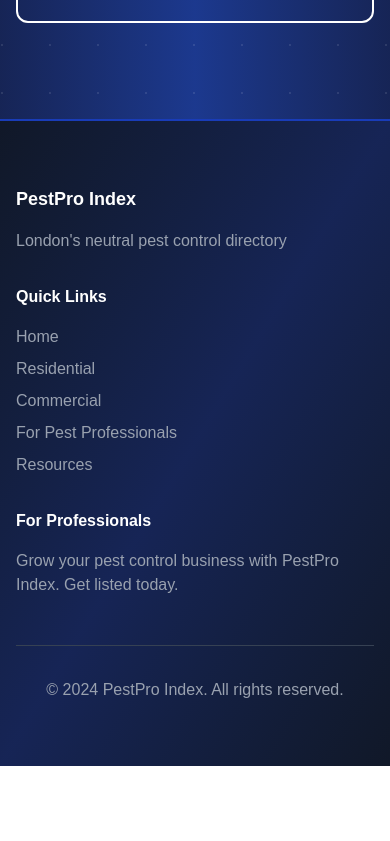
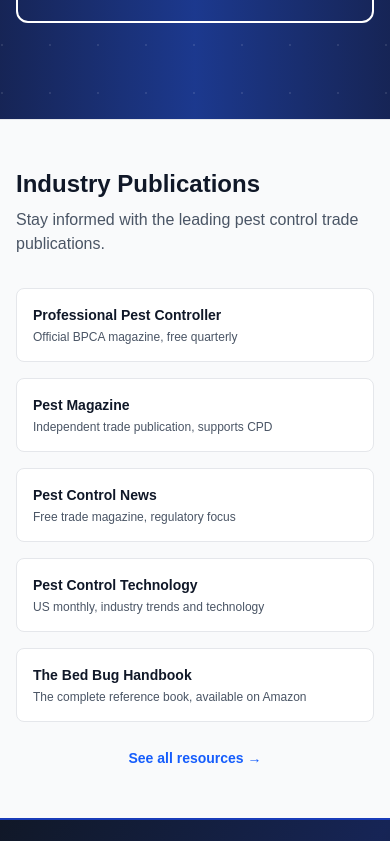
Before and after one commit to aarongeorghiades-hub/pestpro-index-v2-live, a Next.js app: page /professionals in a window 390 px wide. Shown: the part 9083-9924 px from the top of the page. Before the commit the page ends 9849 px from the top, so only its background shows below. Built offline with nearby package versions, Linux system fonts and the light colour scheme.

Commit message:
Step 4: Add Industry Publications quick links to For Pest Professionals page

```diff
--- a/app/professionals/page.tsx
+++ b/app/professionals/page.tsx
@@ -699,6 +699,43 @@
         </div>
       </div>
 
+      {/* INDUSTRY PUBLICATIONS QUICK LINKS */}
+      <section className="relative bg-gray-50 py-12 border-t border-gray-200">
+        <div className="max-w-6xl mx-auto px-4 sm:px-6 lg:px-8">
+          <div className="mb-8">
+            <h3 className="text-2xl font-black text-gray-900 mb-2">Industry Publications</h3>
+            <p className="text-gray-600">Stay informed with the leading pest control trade publications.</p>
+          </div>
+
+          <div className="grid grid-cols-1 md:grid-cols-2 lg:grid-cols-5 gap-4 mb-6">
+            <a href="https://bpca.org.uk/ppc-magazine" target="_blank" rel="noopener noreferrer" className="bg-white p-4 rounded-lg border border-gray-200 hover:border-blue-600 hover:shadow-md transition-all">
+              <h4 className="font-bold text-gray-900 mb-1 text-sm">Professional Pest Controller</h4>
+              <p className="text-xs text-gray-600">Official BPCA magazine, free quarterly</p>
+            </a>
+            <a href="https://pestmagazine.co.uk/" target="_blank" rel="noopener noreferrer" className="bg-white p-4 rounded-lg border border-gray-200 hover:border-blue-600 hover:shadow-md transition-all">
+              <h4 className="font-bold text-gray-900 mb-1 text-sm">Pest Magazine</h4>
+              <p className="text-xs text-gray-600">Independent trade publication, supports CPD</p>
+            </a>
+            <a href="https://www.pestcontrolnews.com/" target="_blank" rel="noopener noreferrer" className="bg-white p-4 rounded-lg border border-gray-200 hover:border-blue-600 hover:shadow-md transition-all">
+              <h4 className="font-bold text-gray-900 mb-1 text-sm">Pest Control News</h4>
+              <p className="text-xs text-gray-600">Free trade magazine, regulatory focus</p>
+            </a>
+            <a href="https://www.pctonline.com/" target="_blank" rel="noopener noreferrer" className="bg-white p-4 rounded-lg border border-gray-200 hover:border-blue-600 hover:shadow-md transition-all">
+              <h4 className="font-bold text-gray-900 mb-1 text-sm">Pest Control Technology</h4>
+              <p className="text-xs text-gray-600">US monthly, industry trends and technology</p>
+            </a>
+            <a href="https://www.amazon.co.uk/dp/B09TZK7FYS?tag=pestproindex-21" target="_blank" rel="noopener noreferrer" className="bg-white p-4 rounded-lg border border-gray-200 hover:border-blue-600 hover:shadow-md transition-all">
+              <h4 className="font-bold text-gray-900 mb-1 text-sm">The Bed Bug Handbook</h4>
+              <p className="text-xs text-gray-600">The complete reference book, available on Amazon</p>
+            </a>
+          </div>
+
+          <div className="text-center">
+            <Link href="/resources" className="text-blue-600 hover:text-blue-800 font-semibold text-sm">See all resources →</Link>
+          </div>
+        </div>
+      </section>
+
       {/* Footer */}
       <footer className="bg-gradient-to-br from-gray-900 via-blue-950 to-gray-900 text-white py-16 border-t-2 border-blue-800">
         <div className="max-w-7xl mx-auto px-4">
```
